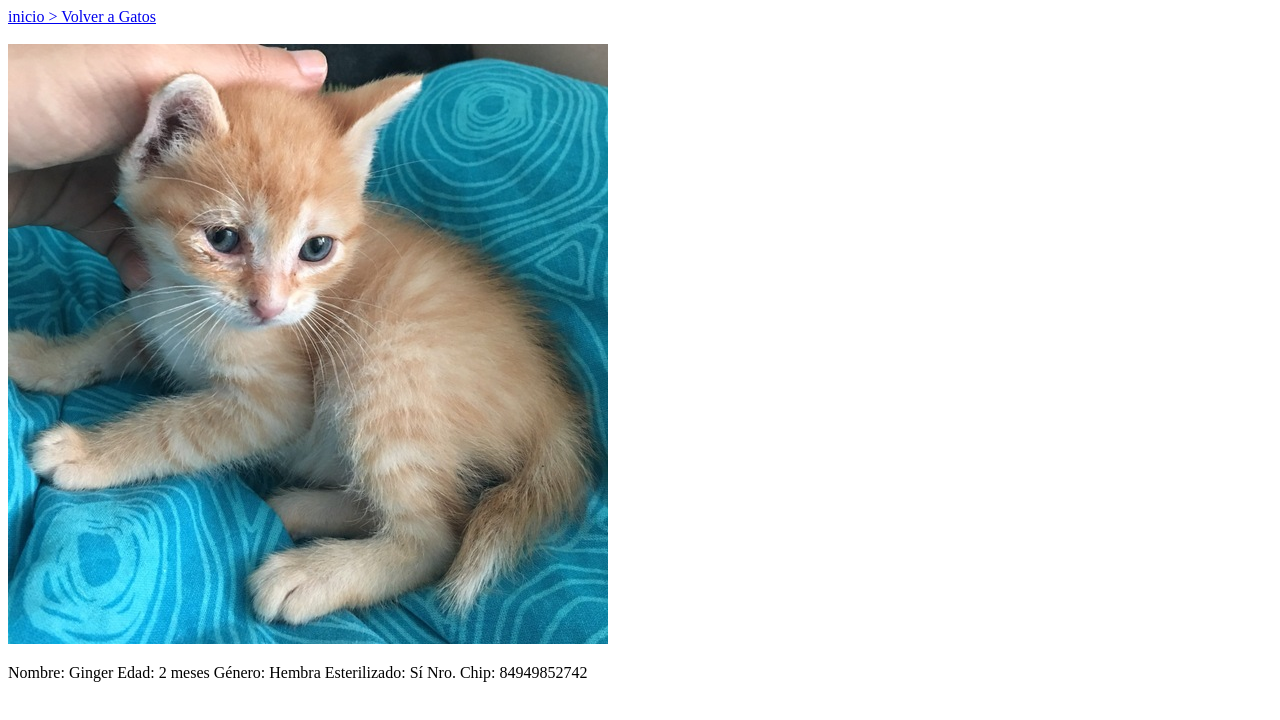
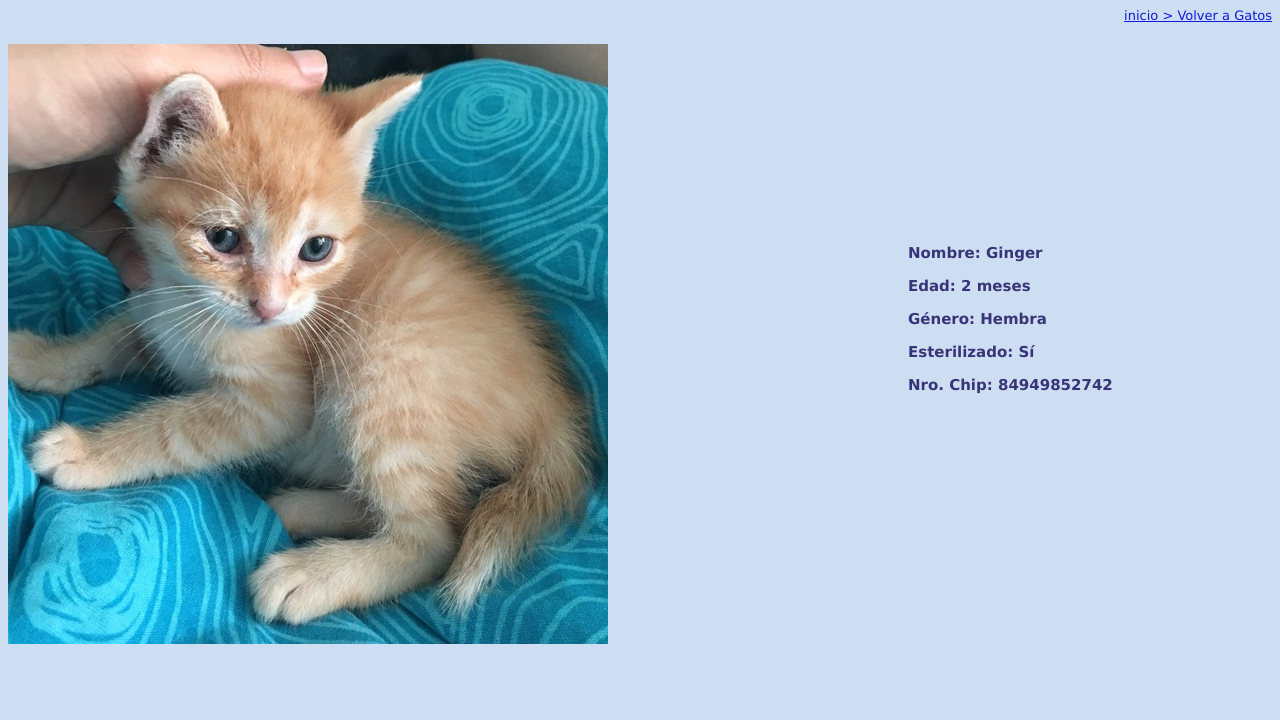
Before and after one commit to heer764/proyecto_web_SA, a plain HTML site: page ginger.html in a window 1280 px wide. Drawn offline with Linux system fonts and the light colour scheme.

Commit message:
actualizacion con gatos

```diff
--- a/ginger.html
+++ b/ginger.html
@@ -4,18 +4,19 @@
     <meta charset="UTF-8">
     <meta name="viewport" content="width=device-width, initial-scale=1.0">
     <title>Document</title>
+    <link rel="stylesheet" href="style.css">
 </head>
 <body>
-    <a href="file:///Users/sebastianandrades/Practica%20HTML/gatos.html">inicio > Volver a Gatos</a>
+    <a id="volver" href="file:///Users/sebastianandrades/Practica%20HTML/gatos.html">inicio > Volver a Gatos</a>
     <br>
     <br>
-    <img src="img/5938FA43-756F-4703-A17E-74E430CABE1C.jpeg"  alt="Ginger" width="600" height="600">
-    <p>
-        Nombre:       Ginger
-        Edad:         2 meses
-        Género:       Hembra
-        Esterilizado: Sí
-        Nro. Chip:    84949852742
-    </p>
+    <img id="imgind" src="img/5938FA43-756F-4703-A17E-74E430CABE1C.jpeg"  alt="Ginger" width="600" height="600">
+    <div id="textoani">
+        <p id="textind"> Nombre:       Ginger</p>
+        <p id="textind"> Edad:         2 meses</p>
+        <p id="textind"> Género:       Hembra</p>
+        <p id="textind">Esterilizado: Sí</p>
+        <p id="textind"> Nro. Chip:    84949852742</p>
+    </div>
 </body>
 </html>
```
Also changed, not shown: lucifer.html (+10 -9 lines), tommy.html (+10 -9 lines).
